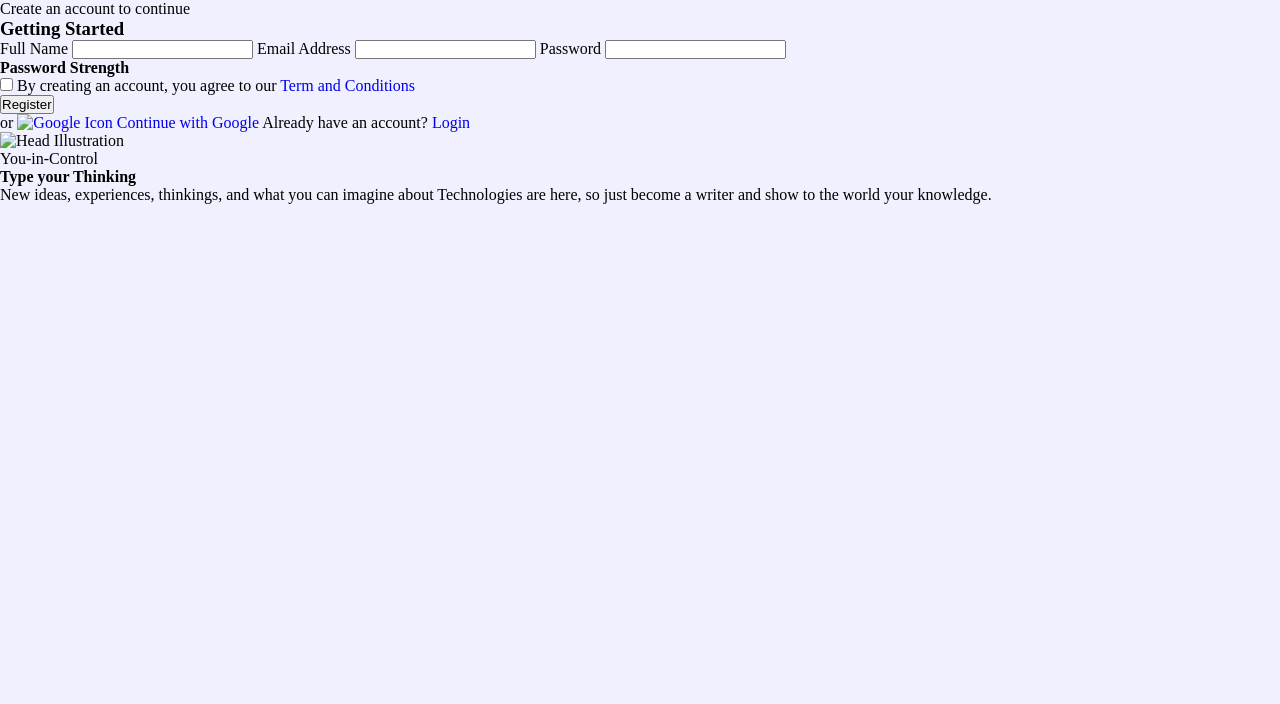
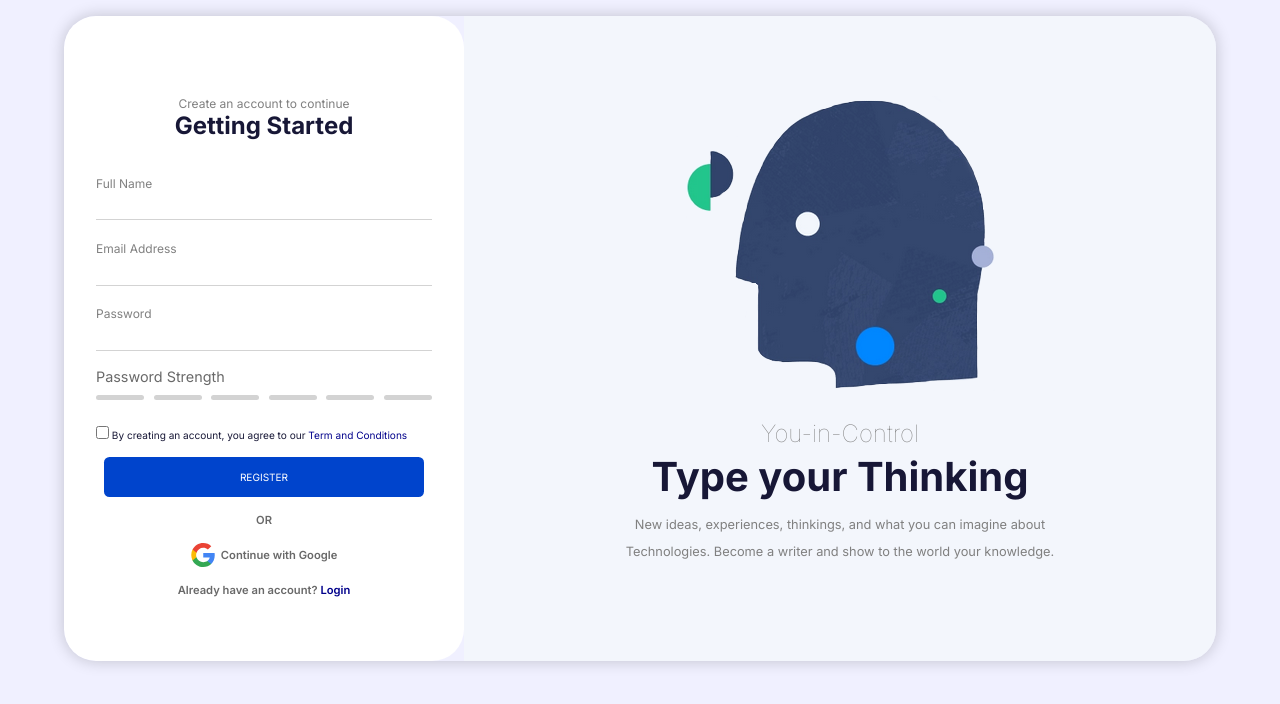
Before and after one commit to Willian-Machado/authentication-page, a plain HTML site: page index.html in a window 1280 px wide. Drawn offline with Linux system fonts and the light colour scheme.

Commit message:
Initial sign up interface design

```diff
--- a/index.html
+++ b/index.html
@@ -8,7 +8,8 @@
 
     <title>Sign Up</title>
 
-    <link rel="stylesheet" href="./src/css/reset.css">
+    <link rel="stylesheet" href="/src/css/reset.css">
+    <link rel="stylesheet" href="/src/css/authentication.css">
 </head>
 
 <body>
@@ -16,14 +17,14 @@
         <section class="sign-up-area__form-area">
             <form class="sign-up-area__form">
                 <header class="sign-up-area__presentation">
-                    <p class="sign-up-area__call-to-action">Create an account to continue</p>
+                    <p>Create an account to continue</p>
 
-                    <h1 class="sign-up-area__title">Getting Started</h1>
+                    <h1>Getting Started</h1>
                 </header>
 
                 <main class="sign-up-area__input-area">
                     <label for="full-name-input">Full Name</label>
-                    <input type="text" id="full-name-input">
+                    <input type="text" id="full-name-input" autofocus>
 
                     <label for="email-input">Email Address</label>
                     <input type="email" id="email-input">
@@ -33,10 +34,10 @@
                 </main>
 
                 <footer class="sign-up-area__confirmation-area">
-                    <section class="sign-up-area__password-strenth-filter">
+                    <section class="sign-up-area__password-strength-filter">
                         <h1>Password Strength</h1>
 
-                        <div class="sign-up-area__password-strenth">
+                        <div class="sign-up-area__password-strength">
                             <span></span>
                             <span></span>
                             <span></span>
@@ -51,7 +52,7 @@
                             Conditions</a>
                     </div>
 
-                    <div class="sign-up-area__register_action">
+                    <div class="sign-up-area__register-action">
                         <button type="button">Register</button>
                     </div>
 
@@ -59,7 +60,7 @@
                         <span>or</span>
 
                         <a href="#">
-                            <img src="#" alt="Google Icon"> Continue with Google
+                            <img src="/src/images/icons/Google_Logo.svg" alt="Google Icon"> Continue with Google
                         </a>
 
                         <span>
@@ -71,7 +72,7 @@
         </section>
         <section class="sign-up-area__illustration">
             <section class="sign-up-area__image">
-                <img src="#" alt="Head Illustration">
+                <img src="/src/images/head-illustration.png" alt="Head Illustration">
             </section>
 
             <section class="sign-up-area__slogan">
@@ -79,8 +80,7 @@
                 <h1>Type your Thinking</h1>
 
                 <p>
-                    New ideas, experiences, thinkings, and what you can imagine about Technologies are here, so just
-                    become a writer and show to the world your knowledge.
+                    New ideas, experiences, thinkings, and what you can imagine about Technologies. Become a writer and show to the world your knowledge.
                 </p>
             </section>
         </section>
--- /dev/null
+++ b/src/css/authentication.css
@@ -0,0 +1,202 @@
+body {
+    height: max-content;
+    min-height: 100vh;
+    padding: 1rem 0;
+}
+
+.sign-up-area {
+    display: flex;
+
+    width: 90vw;
+    min-height: max-content;
+    max-width: 90vw;
+    margin: auto;
+
+    box-shadow: 0 0 1rem rgba(0, 0, 0, 0.2);
+
+    border-radius: 2rem;
+    overflow: hidden;
+}
+
+.sign-up-area__form-area {
+    width: 100%;
+    min-width: 17rem;
+    height: 100%;
+    padding: 4rem 2rem;
+
+    background-color: white;
+
+    border-radius: 2rem;
+}
+
+.sign-up-area__presentation {
+    padding: 1rem 0 2rem;
+
+    text-align: center;
+}
+
+.sign-up-area__presentation p {
+    color: gray;
+    font-size: .75rem;
+}
+
+.sign-up-area__presentation h1 {
+    font-size: 1.5rem;
+}
+
+.sign-up-area__input-area label {
+    color: gray;
+    font-size: .75rem;
+
+    cursor: pointer;
+}
+
+.sign-up-area__input-area input {
+    width: 100%;
+    margin-bottom: 2ch;
+    padding-bottom: 1ch;
+
+    border: none;
+    border-bottom: 1px solid lightgray;
+}
+
+.sign-up-area__password-strength-filter {
+    padding-bottom: 1em;
+}
+
+.sign-up-area__password-strength-filter h1 {
+    color: dimgray;
+    font-size: 0.9rem;
+    font-weight: normal;
+}
+
+.sign-up-area__password-strength {
+    display: flex;
+    justify-content: space-between;
+
+    width: 100%;
+}
+
+.sign-up-area__password-strength span {
+    width: calc(100% / 7);
+    height: 5px;
+    margin: 1ch 0;
+
+    /* background-color: hsl(160, 59%, 38%); */
+    background-color: lightgray;
+
+    border-radius: 1rem;
+}
+
+.sign-up-area__terms-and-conditions {
+    font-size: 1ch;
+}
+
+.sign-up-area__register-action {
+    padding: 1rem 0;
+}
+
+.sign-up-area__register-action button {
+    display: block;
+
+    width: 100%;
+    max-width: 20rem;
+    height: 2.5rem;
+    margin: auto;
+
+    color: white;
+    font-size: 1ch;
+    text-transform: uppercase;
+
+    background-color: hsl(220, 100%, 40%);
+
+    border: none;
+    border-radius: 1ex;
+}
+
+.sign-up-area__nav-to-login-form {
+    display: flex;
+    justify-content: center;
+    flex-wrap: wrap;
+
+    font-weight: 600;
+    font-size: .7rem;
+}
+
+.sign-up-area__nav-to-login-form > * + * {
+    color: dimgray;
+
+    padding-top: 1rem;
+}
+
+.sign-up-area__nav-to-login-form span {
+    width: 100%;
+
+    text-align: center;
+}
+
+.sign-up-area__nav-to-login-form span:first-child {
+    color: dimgray;
+    text-transform: uppercase;
+}
+
+.sign-up-area__nav-to-login-form>a {
+    display: flex;
+    align-items: center;
+    gap: 1ex;
+}
+
+.sign-up-area__illustration {
+    display: none;
+    justify-content: center;
+    flex-wrap: wrap;
+
+    padding: 5rem;
+
+    background-color: hsl(216, 62%, 97%);
+}
+
+.sign-up-area__image {
+    display: grid;
+    place-items: center;
+
+    width: 100%;
+    height: 60%;
+}
+
+.sign-up-area__slogan {
+    width: 100%;
+    max-width: 30rem;
+    margin: auto;
+
+    text-align: center;
+}
+
+.sign-up-area__slogan * {
+    padding: .3rem 0;
+}
+
+.sign-up-area__slogan span {
+    color: gray;
+    font-size: 1.5rem;
+    font-weight: 100;
+}
+
+.sign-up-area__slogan h1 {
+    font-size: 2.5rem;
+}
+
+.sign-up-area__slogan p {
+    color: gray;
+    font-size: .8rem;
+    line-height: 1.7rem;
+}
+
+@media (min-width: 768px) {
+    .sign-up-area__form-area {
+        max-width: 25rem;
+    }
+    .sign-up-area__illustration {
+        display: flex;
+    }
+}
--- a/src/css/reset.css
+++ b/src/css/reset.css
@@ -1,8 +1,19 @@
-* {
+@import url('https://fonts.googleapis.com/css2?family=Inter:wght@100;200;300;400;500;600;700;800;900&display=swap');
+
+:root {
+    box-sizing: border-box;
+}
+
+*, *::before, *::after {
     margin: 0;
     padding: 0;
 
-    box-sizing: border-box;
+    box-sizing: inherit;
+
+    color: hsl(240, 40%, 15%);
+    font-family: Inter, Roboto, Arial, Helvetica, sans-serif;
+
+    outline: none;
 }
 
 body {
@@ -10,9 +21,14 @@ body {
 }
 
 a {
+    color: darkblue;
     text-decoration: none;
 }
 
 a:hover {
     text-decoration: underline;
 }
+
+a:visited {
+    color: indigo;
+}
```
Also changed, not shown: src/images/h.png (added), src/images/head-illustration.png (added), src/images/head.png (added), src/images/head2.png (added), src/images/icons/Google_Logo.svg (added).
